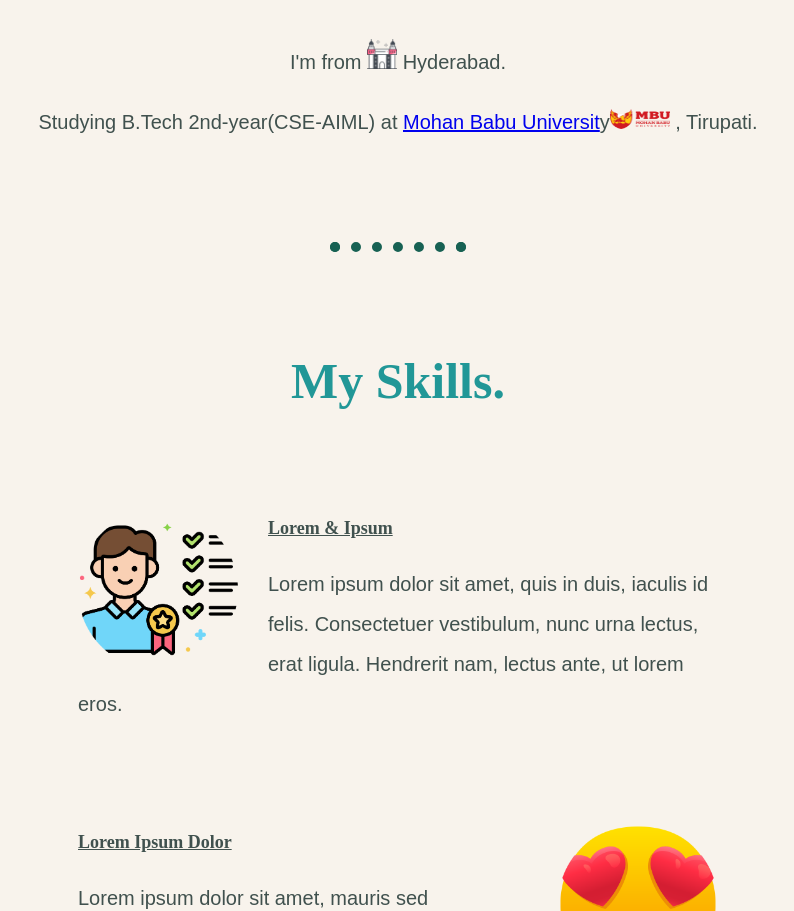
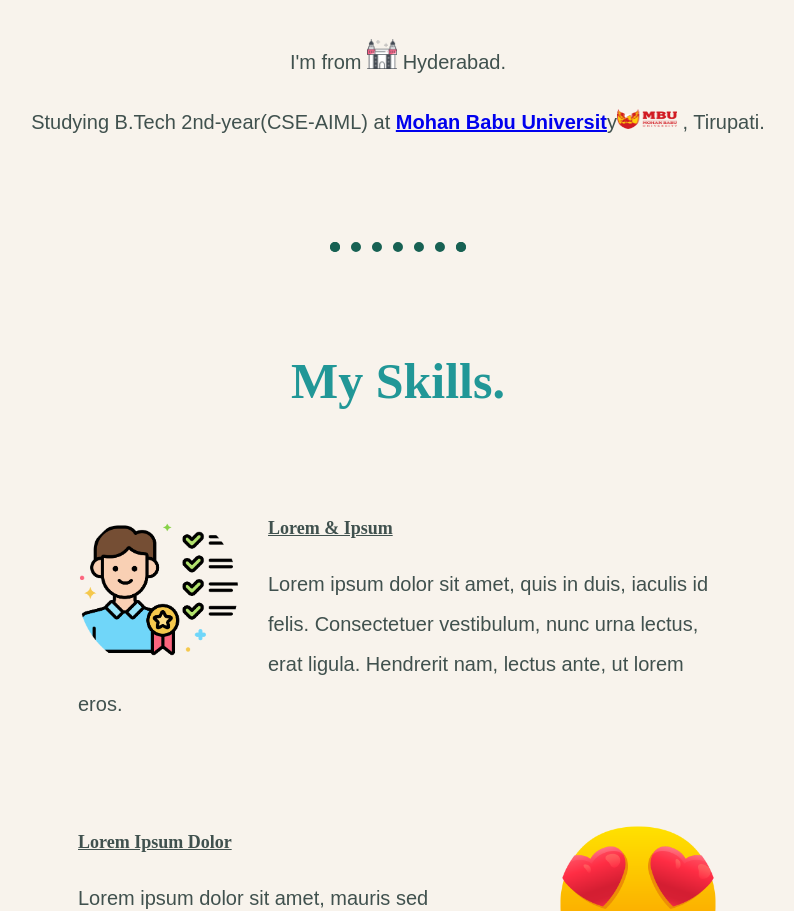
Before and after one commit to suresh298877/Resume, a plain HTML site: page index.html in a window 1280 px wide. Shown: the part 1181-2092 px from the top of the page, without its empty margins (242-1036 px from the left). Drawn offline with Linux system fonts and the light colour scheme.

Commit message:
Update index.html
updates mohan babu university hyperlink by applying strong tag

```diff
--- a/index.html
+++ b/index.html
@@ -28,7 +28,7 @@
         <div class="profile">
             <img class="pic" src="images/profile_pic.png" alt="profile_pic">
             <h2>Hello.</h2>
-            <p>I'm from <img src="images/hyderabad-charminar.png" alt="cahrminar.png" class="charminar"> Hyderabad.</p><p>Studying B.Tech 2nd-year(CSE-AIML) at <a href="https://www.mbu.asia/" target="_blank">Mohan Babu Universit</a>y<img src="images/logo.png" alt="logo" class="logo"> , Tirupati.</p>
+            <p>I'm from <img src="images/hyderabad-charminar.png" alt="cahrminar.png" class="charminar"> Hyderabad.</p><p>Studying B.Tech 2nd-year(CSE-AIML) at <a href="https://www.mbu.asia/" target="_blank"><strong>Mohan Babu Universit</strong></a>y<img src="images/logo.png" alt="logo" class="logo"> , Tirupati.</p>
         </div>
         <hr>
         <div class="skills">
```
